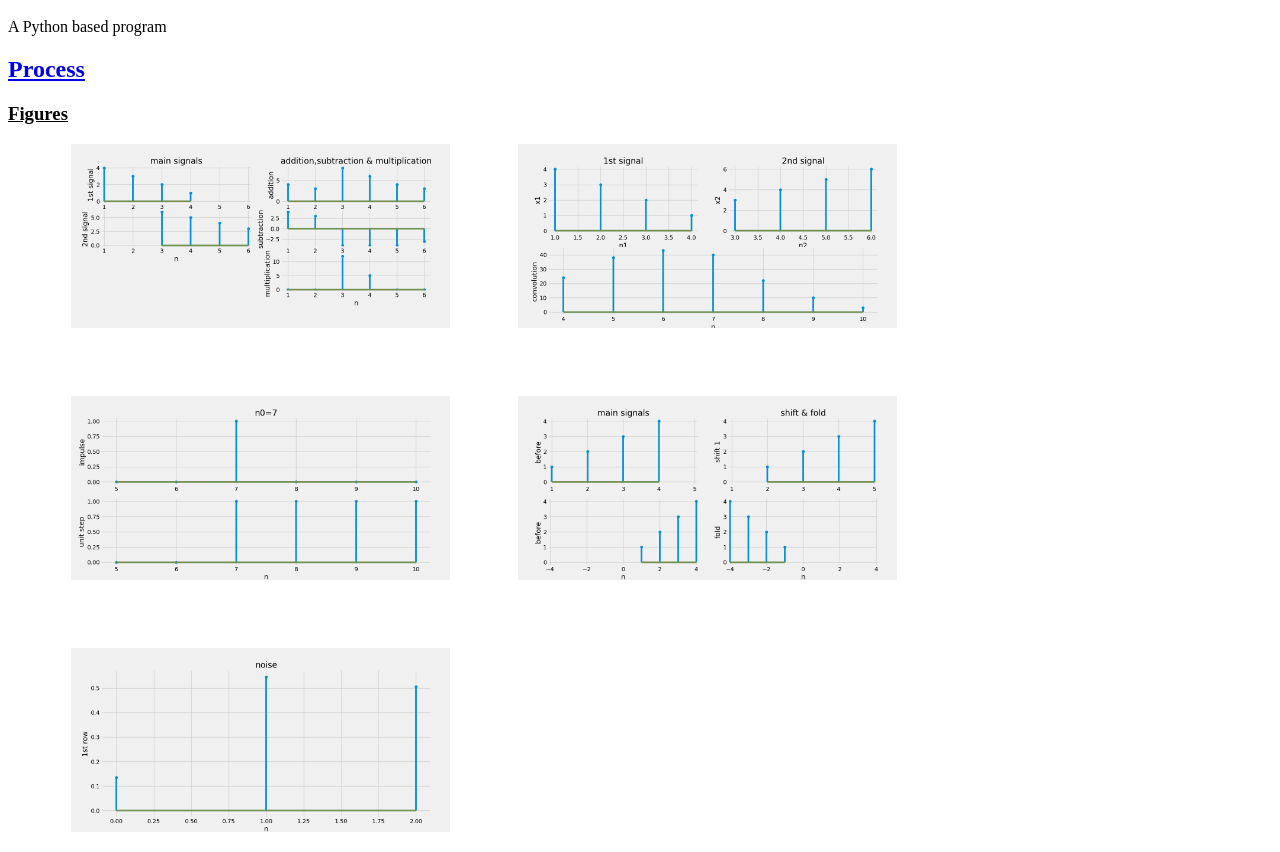
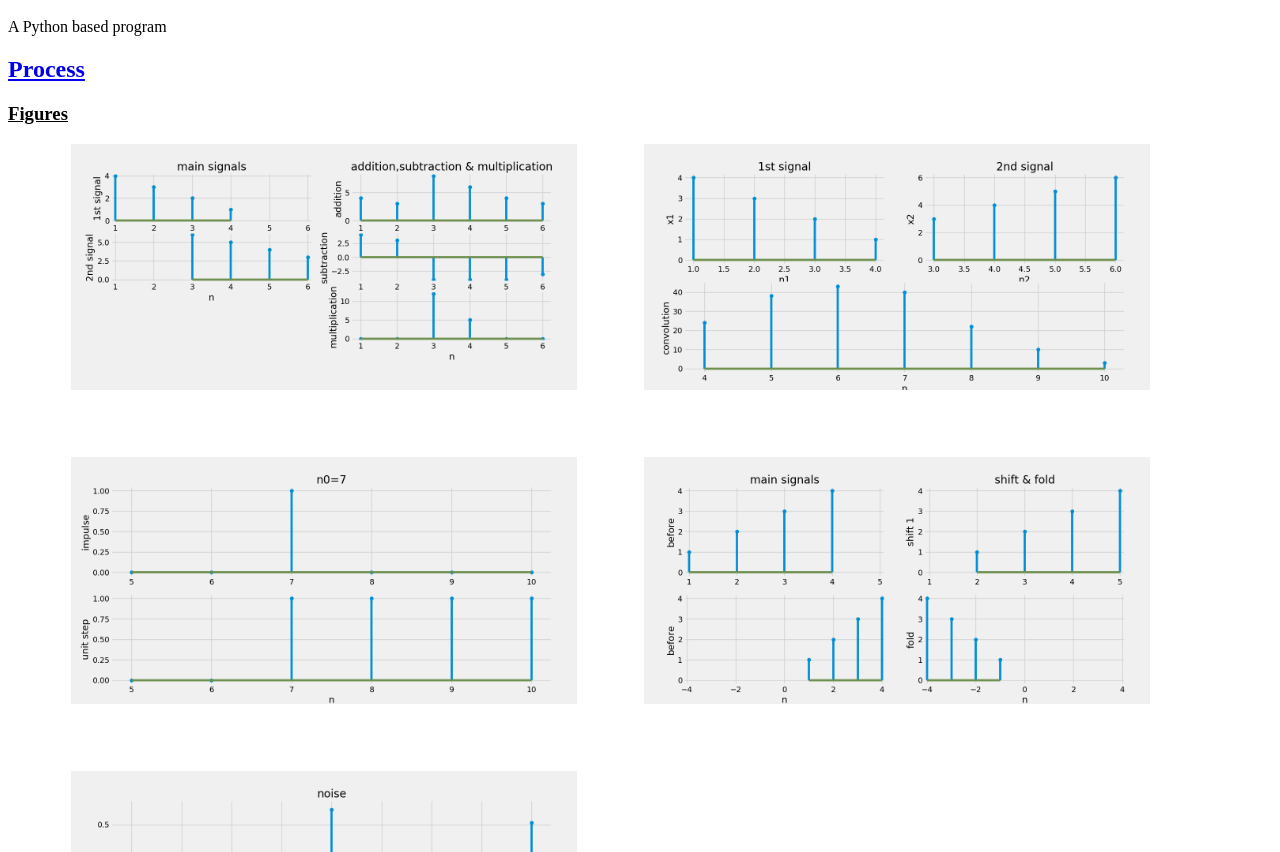
Before and after one commit to Shaikh-Abrar-Kabir/Digital-Signal-Processing-using-PYTHON, a plain HTML site: page index.html in a window 1280 px wide. Shown: the part 100-952 px from the top of the page. Drawn offline with Linux system fonts and the light colour scheme.

Commit message:
Update index.html

```diff
--- a/index.html
+++ b/index.html
@@ -19,8 +19,8 @@ A Python based program
 
 
 <h3><u> Figures </u></h3>
-<img src="Figure_1.png" style="padding-bottom:5%;width:30%;object-fit:contain;pointer-events:none;padding-left:5%"/>
-<img src="Figure_2.png" style="padding-bottom:5%;width:30%;object-fit:contain;pointer-events:none;padding-left:5%"/>
-<img src="Figure_3.png" style="padding-bottom:5%;width:30%;object-fit:contain;pointer-events:none;padding-left:5%"/>
-<img src="Figure_4.png" style="padding-bottom:5%;width:30%;object-fit:contain;pointer-events:none;padding-left:5%"/>
-<img src="Figure_5.png" style="padding-bottom:5%;width:30%;object-fit:contain;pointer-events:none;padding-left:5%"/>
+<img src="Figure_1.png" style="padding-bottom:5%;width:40%;object-fit:contain;pointer-events:none;padding-left:5%"/>
+<img src="Figure_2.png" style="padding-bottom:5%;width:40%;object-fit:contain;pointer-events:none;padding-left:5%"/>
+<img src="Figure_3.png" style="padding-bottom:5%;width:40%;object-fit:contain;pointer-events:none;padding-left:5%"/>
+<img src="Figure_4.png" style="padding-bottom:5%;width:40%;object-fit:contain;pointer-events:none;padding-left:5%"/>
+<img src="Figure_5.png" style="padding-bottom:5%;width:40%;object-fit:contain;pointer-events:none;padding-left:5%"/>
```
